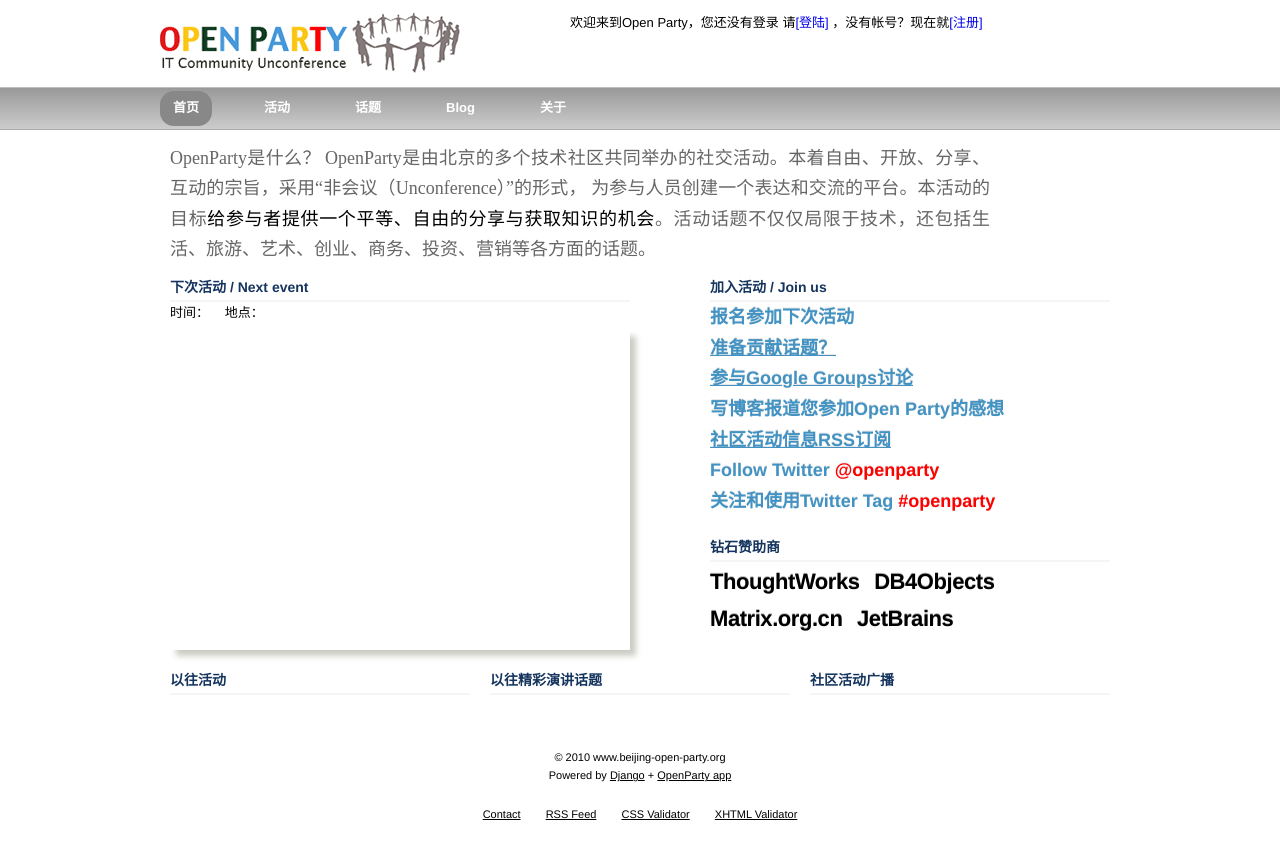
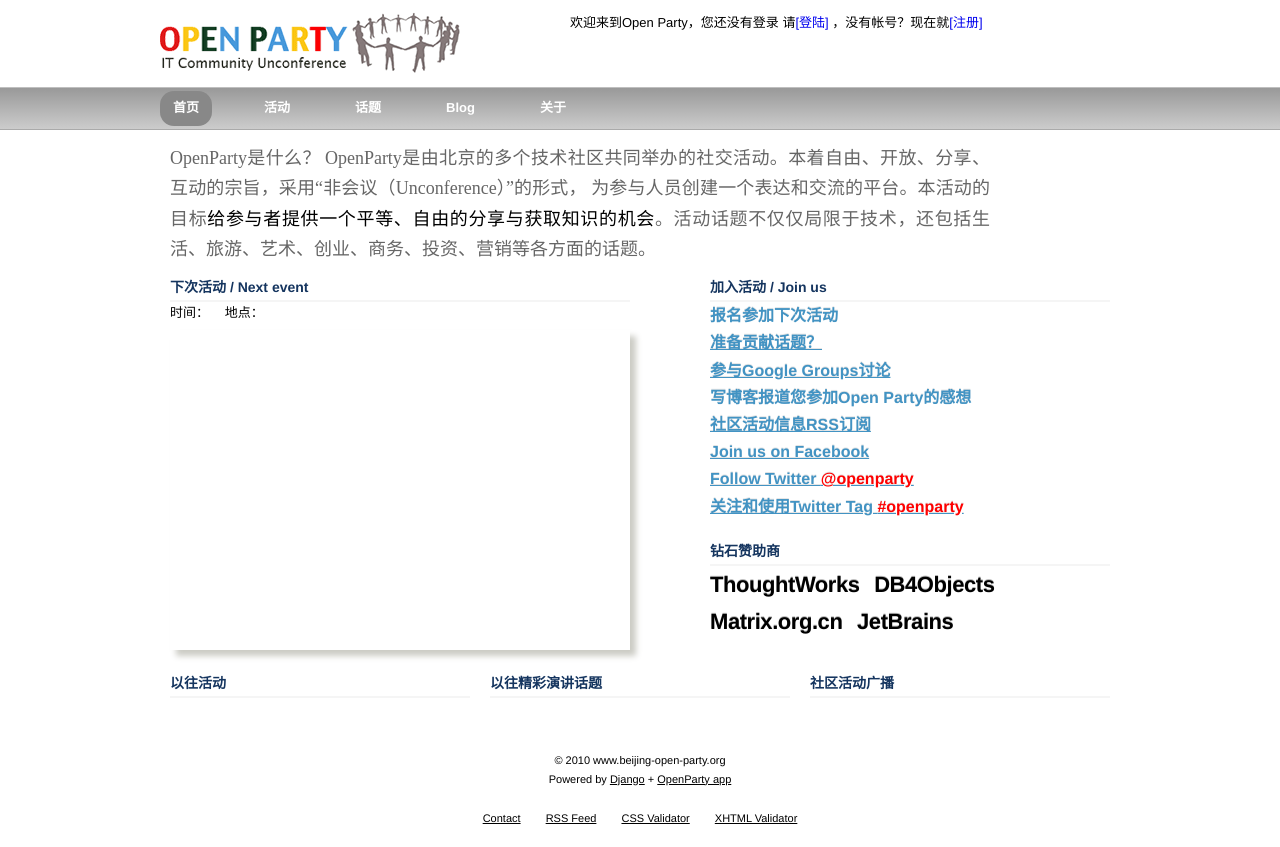
Before and after one commit to openparty/openparty, a Django app: template templates/core/index.html in a window 1280 px wide. Before the commit the page ends 820 px from the top, so only its background shows below. Run offline with Django 3.2, Linux system fonts and the light colour scheme; the template is opened without the code that fills it, so the values that code supplies are empty.

Commit message:
调整了windows下的字体，增加了twitter和facebook的link
git-svn-id: https://openparty.googlecode.com/svn/trunk/openparty@107 675f3c5f-904a-0410-84ce-8d0eee00fd03

```diff
--- a/media/css/openparty.css
+++ b/media/css/openparty.css
@@ -1,5 +1,5 @@
 body {
-  font-family: "Helvetica Neue", "Luxi Sans", "DejaVu Sans", Tahoma, "STHeiti", "Microsoft YaHei", serif;
+  font-family: "Helvetica Neue", "Luxi Sans", "DejaVu Sans", Tahoma, "STHeiti", "黑体", "Microsoft YaHei", serif;
   text-align: justify;
   line-height:1.7;
 }
@@ -162,7 +162,7 @@ form p {
 .whats-open-party h2,
 .whats-open-party p {
   display: inline;
-  font-family: "STKaiti", "Kai";
+  font-family: "STKaiti", "楷体", "Kai", "Kaiti";
   font-size: 18px;
   padding: 0.25em 0;
   font-weight: normal;
@@ -205,7 +205,7 @@ form p {
 }
 .join-us ul {
   margin: 0 0 20px 0;
-  font-size: 18px;
+  font-size: 16px;
   font-weight: bold;
   text-shadow:0 -1px rgba(0, 0, 0, 0.1);
   color: rgb(66, 147, 195);
--- a/templates/core/index.html
+++ b/templates/core/index.html
@@ -28,8 +28,9 @@
           <li class="google-groups"><a href="https://groups.google.com/group/beijing-open-party">参与Google Groups讨论</a></li>
           <li class="blog-us">写博客报道您参加Open Party的感想</li>
           <li class="rss"><a href="#">社区活动信息RSS订阅</a></li>
-          <li class="twitter">Follow Twitter <strong>@openparty</strong></li>
-          <li class="twitter-tag">关注和使用Twitter Tag <strong>#openparty</strong></li>
+          <li class="facebook"><a href="http://www.facebook.com/group.php?gid=8159558294">Join us on Facebook</a></li>
+          <li class="twitter"><a href="https://twitter.com/openparty">Follow Twitter <strong>@openparty</strong></a></li>
+          <li class="twitter-tag"><a href="http://search.twitter.com/search?q=%23openparty">关注和使用Twitter Tag <strong>#openparty</strong></a></li>
         </ul>
       </div>
       <div class="top-sponsors">
```
